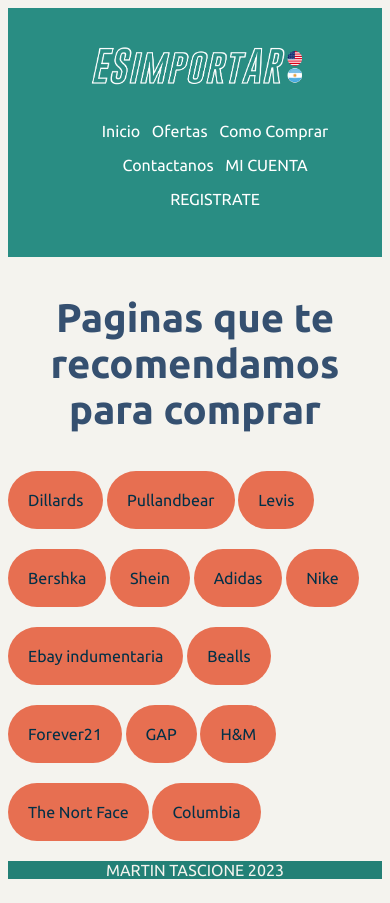
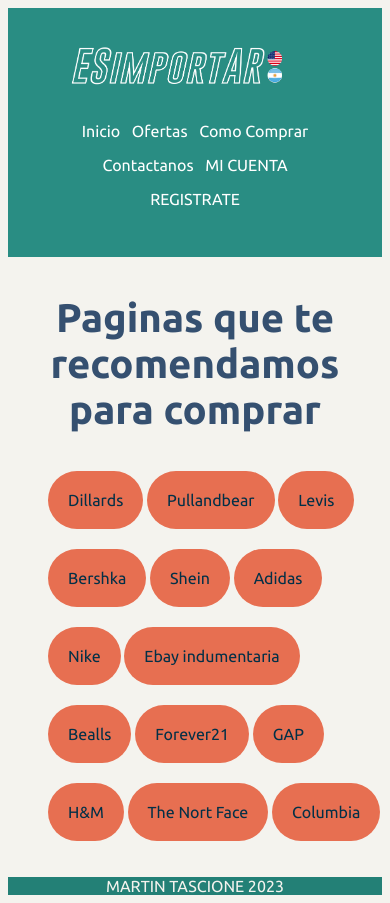
Before and after one commit to martintascione/TASCIONE-FINAL, a website: page pages/ofertas.html in a window 390 px wide. Drawn offline with Linux system fonts and the light colour scheme.

Commit message:
final final

```diff
--- a/CSS/micuenta.css
+++ b/CSS/micuenta.css
@@ -152,6 +152,19 @@
 
 @media only screen and (max-width: 425px) {
 
+  .logo1{
+    justify-content: center;
+    padding-right: 40px;
+    }
+
+
+
+      .navegacion {
+        text-align: justify;
+        text-align: center;
+        padding-right: 40px;
+      }
+
   .formulario-registro{
     width: 300px;
   padding: 40px;
--- a/CSS/style-comocomprar.css
+++ b/CSS/style-comocomprar.css
@@ -132,8 +132,11 @@
   }
 
   .pasos {
-    width: 450px;
-    height: 450px;
+    padding-left: 50px;
+    padding-right: 50px;
+    border-radius: 1in;
+    width: 400px;
+    height: 400px;
   }
 
   .titulo{
@@ -198,9 +201,17 @@
 
 @media only screen and (max-width: 425px) {
 
+.logo1{
+justify-content: center;
+padding-right: 40px;
+}
+
+
+
   .navegacion {
     text-align: justify;
     text-align: center;
+    padding-right: 40px;
   }
 
   .contenedor-imagenes {
--- a/CSS/style-index.css
+++ b/CSS/style-index.css
@@ -473,6 +473,19 @@
 
 @media only screen and (max-width: 425px) {
 
+  .logo1{
+    justify-content: center;
+    padding-right: 40px;
+    }
+
+
+
+      .navegacion {
+        text-align: justify;
+        text-align: center;
+        padding-right: 40px;
+      }
+
   .navegacion {
     text-align: justify;
     text-align: center;
--- a/CSS/style-ofertas.css
+++ b/CSS/style-ofertas.css
@@ -99,6 +99,10 @@
 
 @media only screen and (max-width: 768px) {
 
+
+.ul{
+  text-align: -webkit-auto;
+}
   .logo1 {
     justify-content: center;
   }
@@ -119,6 +123,18 @@
 
 @media only screen and (max-width: 425px) {
 
+  .logo1{
+    justify-content: center;
+    padding-right: 40px;
+    }
+
+
+
+      .navegacion {
+        text-align: justify;
+        text-align: center;
+        padding-right: 40px;
+      }
   .navegacion {
     text-align: justify;
     text-align: center;
--- a/CSS/style-quienessomos.css
+++ b/CSS/style-quienessomos.css
@@ -192,6 +192,19 @@
 
 @media only screen and (max-width: 425px) {
 
+  .logo1{
+    justify-content: center;
+    padding-right: 40px;
+    }
+
+
+
+      .navegacion {
+        text-align: justify;
+        text-align: center;
+        padding-right: 40px;
+      }
+
   .navegacion {
     text-align: justify;
     text-align: center;
--- a/CSS/style-registrar.css
+++ b/CSS/style-registrar.css
@@ -154,6 +154,19 @@
 
 @media only screen and (max-width: 425px) {
 
+  .logo1{
+    justify-content: center;
+    padding-right: 40px;
+    }
+
+
+
+      .navegacion {
+        text-align: justify;
+        text-align: center;
+        padding-right: 40px;
+      }
+
   .formulario-registro{
     width: 300px;
   padding: 40px;
--- a/pages/ofertas.html
+++ b/pages/ofertas.html
@@ -30,7 +30,7 @@
     </div>
 
 <div>
-    <a class="ul">
+    <ul class="ul">
         <a class="link" href="https://www.dillards.com"> Dillards</a>
         <a class="link" href="https://www.pullandbear.com">Pullandbear</a>
         <a class="link" href="https://www.levi.com/US/en_US">Levis</a>
@@ -45,7 +45,7 @@
         <a class="link" href="https://www2.hm.com/en_us/index.html"> H&M</a>
         <a class="link" href="https://www.thenorthface.com">The Nort Face</a>
         <a class="link" href="https://www.columbia.com">Columbia</a>
-    </a>
+    </ul>
 
 </div>
 
```
